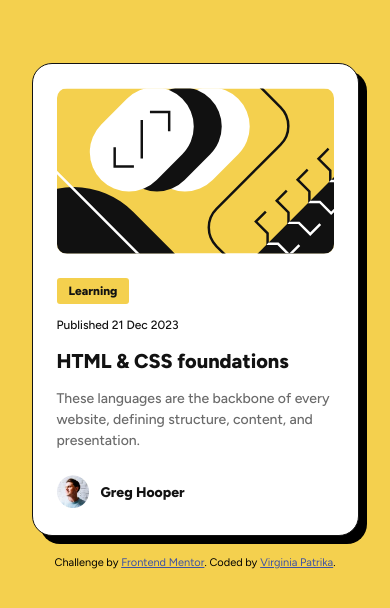
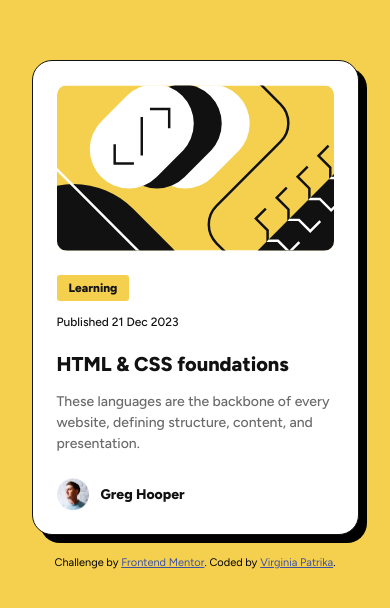
Before and after one commit to VirginiaPat/blog-preview-card, a plain HTML site: page index.html in a window 390 px wide. Shown: the part 106-714 px from the top of the page. Drawn offline with Linux system fonts and the light colour scheme.

Commit message:
css and README files updated

```diff
--- a/css/queries.css
+++ b/css/queries.css
@@ -4,19 +4,19 @@
 
 @media (max-width: 30em) {
   .container {
-    max-width: 32.7rem;
+    width: calc((327 / 16) * 1rem);
   }
 
   .tag-text,
   .published-day-text {
-    font-size: 1.2rem;
+    font-size: calc((12 / 16) * 1rem);
   }
 
   .title-text a {
-    font-size: 2rem;
+    font-size: calc((20 / 16) * 1rem);
   }
 
   .description-text {
-    font-size: 1.4rem;
+    font-size: calc((14 / 16) * 1rem);
   }
 }
--- a/css/styles.css
+++ b/css/styles.css
@@ -1,15 +1,102 @@
+/* CSS RESET---------------------------------------------------- */
 * {
   padding: 0;
   margin: 0;
+}
+
+/* Box sizing rules */
+*,
+*::before,
+*::after {
   box-sizing: border-box;
 }
 
+/* Prevent font size inflation */
 html {
-  font-size: 62.5%;
+  -moz-text-size-adjust: none;
+  -webkit-text-size-adjust: none;
+  text-size-adjust: none;
+}
+
+/* Remove default margin in favour of better control in authored CSS */
+body,
+h1,
+h2,
+h3,
+h4,
+p,
+figure,
+blockquote,
+dl,
+dd {
+  margin-block-end: 0;
+}
+
+/* Remove list styles on ul, ol elements with a list role, which suggests default styling will be removed */
+ul[role="list"],
+ol[role="list"] {
+  list-style: none;
+}
+
+/* Set core body defaults */
+body {
+  min-height: 100vh;
+  line-height: 1.5;
+}
+
+/* Set shorter line heights on headings and interactive elements */
+h1,
+h2,
+h3,
+h4,
+button,
+input,
+label {
+  line-height: 1.1;
+}
+
+/* Balance text wrapping on headings */
+h1,
+h2,
+h3,
+h4 {
+  text-wrap: balance;
+}
+
+/* A elements that don't have a class get default styles */
+a:not([class]) {
+  text-decoration-skip-ink: auto;
+  color: currentColor;
+}
+
+/* Make images easier to work with */
+img,
+picture {
+  max-width: 100%;
+  display: block;
+}
+
+/* Inherit fonts for inputs and buttons */
+input,
+button,
+textarea,
+select {
+  font-family: inherit;
+  font-size: inherit;
+}
+
+/* Make sure textareas without a rows attribute are not tiny */
+textarea:not([rows]) {
+  min-height: 10em;
+}
+
+/* Anything that has been anchored to should have extra scroll margin */
+:target {
+  scroll-margin-block: 5ex;
 }
 
 body {
-  padding: 1.6rem;
+  padding: calc((32 / 16) * 1rem);
   font-family: "Figtree", Arial, sans-serif;
   background-color: hsl(47, 88%, 63%);
 
@@ -18,20 +105,21 @@ body {
   justify-content: center;
   align-items: center;
   min-height: 100svh;
-  gap: 2rem;
+  gap: calc((20 / 16) * 1rem);
 }
 
+/* BLOG-PREVIEW CARD------------------------------------------ */
 .container {
-  max-width: 38.4rem;
+  max-width: calc((384 / 16) * 1rem);
   border: 1px solid hsl(0, 0%, 7%);
   background-color: hsl(0, 0%, 100%);
   border-radius: 20px;
-  box-shadow: 0.8rem 0.8rem 0rem rgba(0, 0, 0, 1);
+  box-shadow: 8px 8px 0px rgba(0, 0, 0, 1);
 
-  padding: 2.4rem;
+  padding: calc((24 / 16) * 1rem);
   display: flex;
   flex-direction: column;
-  gap: 2.4rem;
+  gap: calc((24 / 16) * 1rem);
 }
 
 .illustration-image {
@@ -45,7 +133,7 @@ body {
   display: flex;
   align-items: flex-start;
   flex-direction: column;
-  gap: 1.2rem;
+  gap: calc((12 / 16) * 1rem);
 }
 
 .tag-text,
@@ -53,9 +141,9 @@ body {
 .title-text a,
 .description-text,
 .name-text {
-  line-height: 150%;
+  line-height: 1.5;
   color: hsl(0, 0%, 7%);
-  font-size: 1.4rem;
+  font-size: calc((14 / 16) * 1rem);
   font-weight: 500;
 }
 
@@ -63,6 +151,10 @@ body {
   background-color: hsl(47, 88%, 63%);
   border-radius: 3px;
   padding: 0.4rem 1.2rem 0.4rem 1.2rem;
+  padding-top: calc((4 / 16) * 1rem);
+  padding-right: calc((12 / 16) * 1rem);
+  padding-bottom: calc((4 / 16) * 1rem);
+  padding-left: calc((12 / 16) * 1rem);
   font-weight: 800;
 }
 
@@ -71,7 +163,7 @@ body {
 
 .title-text a {
   text-decoration: none;
-  font-size: 2.4rem;
+  font-size: calc((24 / 16) * 1rem);
   font-weight: 800;
 }
 
@@ -81,18 +173,18 @@ body {
 }
 
 .description-text {
-  font-size: 1.6rem;
+  font-size: calc((16 / 16) * 1rem);
   color: hsl(0, 0%, 42%);
 }
 
 .container-author {
   display: flex;
-  gap: 1.2rem;
+  gap: calc((12 / 16) * 1rem);
   align-items: center;
 }
 
 .author-img {
-  max-width: 3.2rem;
+  max-width: calc((32 / 16) * 1rem);
 }
 
 .name-text {
@@ -100,7 +192,7 @@ body {
 }
 
 .attribution {
-  font-size: 11px;
+  font-size: calc((11 / 16) * 1rem);
   text-align: center;
 }
 .attribution a {
--- a/index.html
+++ b/index.html
@@ -30,7 +30,7 @@
           <img
             class="illustration-image"
             src="assets/images/illustration-article.svg"
-            alt="illustration-article leading to Frontend Mentor Webside"
+            alt=""
           />
         </figure>
         <div class="container-texts">
@@ -51,7 +51,7 @@
             <img
               class="author-img"
               src="assets/images/image-avatar.webp"
-              alt="Greg Hooper photo"
+              alt=""
             />
           </figure>
           <p class="name-text">Greg Hooper</p>
```
Also changed, not shown: 1 other file.
